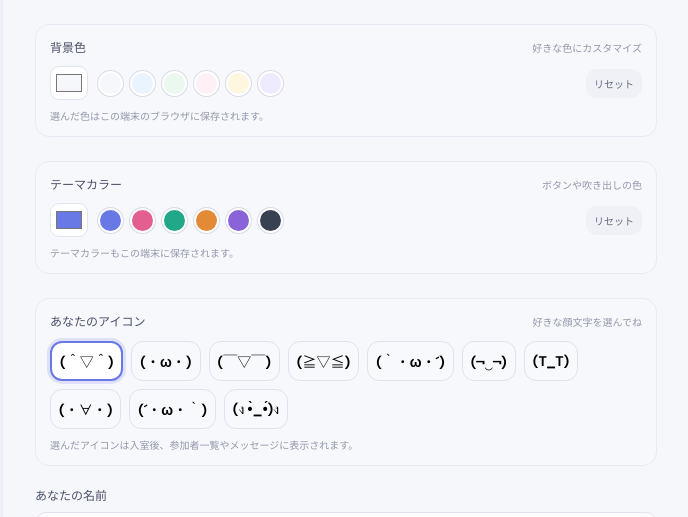
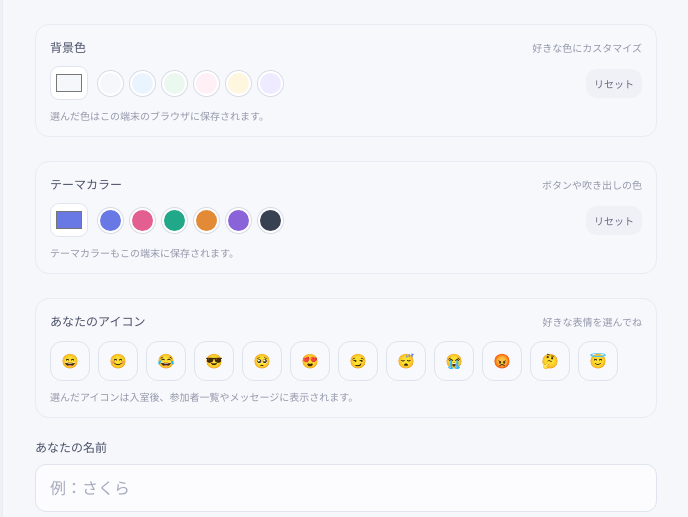
Before and after one commit to roorusu-jpg/url-chat-app, a website: page public/index.html in a window 1280 px wide. Shown: the part 241-758 px from the top of the page, without its empty margins (294-982 px from the left). Drawn offline with Linux system fonts and the light colour scheme.

Commit message:
Use expression emoji faces for avatar choices

```diff
--- a/public/index.html
+++ b/public/index.html
@@ -59,19 +59,21 @@
         <section class="avatar-settings" aria-label="アイコン設定">
           <div class="theme-heading">
             <label>あなたのアイコン</label>
-            <span>好きな顔文字を選んでね</span>
+            <span>好きな表情を選んでね</span>
           </div>
           <div id="avatarPicker" class="avatar-picker">
-            <button type="button" class="avatar-option" data-avatar="(＾▽＾)" aria-label="顔文字 1">(＾▽＾)</button>
-            <button type="button" class="avatar-option" data-avatar="(・ω・)" aria-label="顔文字 2">(・ω・)</button>
-            <button type="button" class="avatar-option" data-avatar="(￣▽￣)" aria-label="顔文字 3">(￣▽￣)</button>
-            <button type="button" class="avatar-option" data-avatar="(≧▽≦)" aria-label="顔文字 4">(≧▽≦)</button>
-            <button type="button" class="avatar-option" data-avatar="(｀・ω・´)" aria-label="顔文字 5">(｀・ω・´)</button>
-            <button type="button" class="avatar-option" data-avatar="(¬‿¬)" aria-label="顔文字 6">(¬‿¬)</button>
-            <button type="button" class="avatar-option" data-avatar="(T_T)" aria-label="顔文字 7">(T_T)</button>
-            <button type="button" class="avatar-option" data-avatar="(・∀・)" aria-label="顔文字 8">(・∀・)</button>
-            <button type="button" class="avatar-option" data-avatar="(´・ω・｀)" aria-label="顔文字 9">(´・ω・｀)</button>
-            <button type="button" class="avatar-option" data-avatar="(ง •̀_•́)ง" aria-label="顔文字 10">(ง •̀_•́)ง</button>
+            <button type="button" class="avatar-option" data-avatar="😄" aria-label="表情 1">😄</button>
+            <button type="button" class="avatar-option" data-avatar="😊" aria-label="表情 2">😊</button>
+            <button type="button" class="avatar-option" data-avatar="😂" aria-label="表情 3">😂</button>
+            <button type="button" class="avatar-option" data-avatar="😎" aria-label="表情 4">😎</button>
+            <button type="button" class="avatar-option" data-avatar="🥺" aria-label="表情 5">🥺</button>
+            <button type="button" class="avatar-option" data-avatar="😍" aria-label="表情 6">😍</button>
+            <button type="button" class="avatar-option" data-avatar="😏" aria-label="表情 7">😏</button>
+            <button type="button" class="avatar-option" data-avatar="😴" aria-label="表情 8">😴</button>
+            <button type="button" class="avatar-option" data-avatar="😭" aria-label="表情 9">😭</button>
+            <button type="button" class="avatar-option" data-avatar="😡" aria-label="表情 10">😡</button>
+            <button type="button" class="avatar-option" data-avatar="🤔" aria-label="表情 11">🤔</button>
+            <button type="button" class="avatar-option" data-avatar="😇" aria-label="表情 12">😇</button>
           </div>
           <p class="theme-note">選んだアイコンは入室後、参加者一覧やメッセージに表示されます。</p>
         </section>
```
